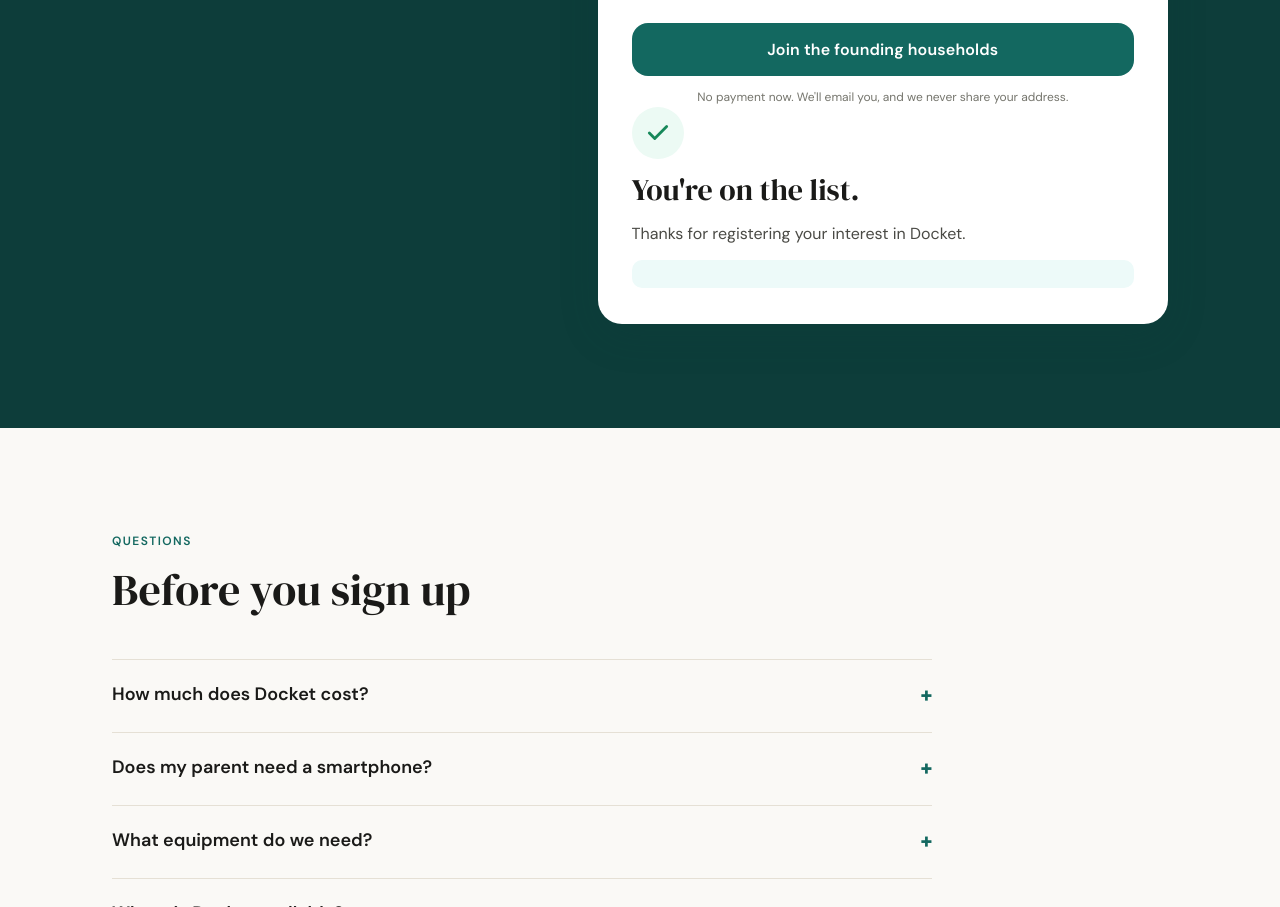
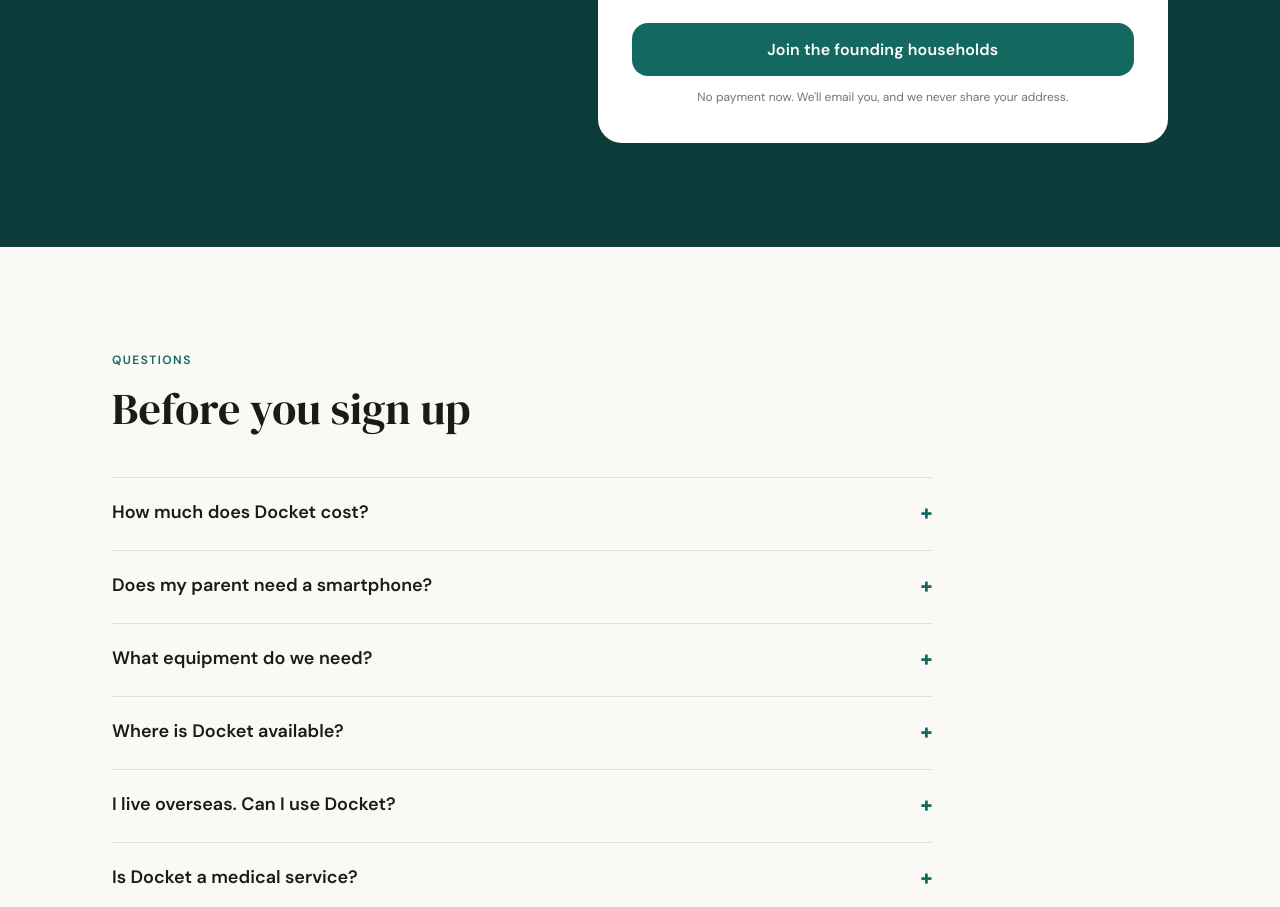
Before and after one commit to darrenrmitchell/docket-site, a plain HTML site: page index.html in a window 1280 px wide. Shown: the part 6435-7342 px from the top of the page. Drawn offline with nearby package versions, Linux system fonts and the light colour scheme.

Commit message:
fix: hidden attribute override on success panel

```diff
--- a/index.html
+++ b/index.html
@@ -348,7 +348,7 @@ legend + .chips, legend + .hint { margin-top: 10px; }
 .submit-row .fine { font-size: 12px; color: var(--ink-light); text-align: center; }
 .btn[disabled] { opacity: .6; cursor: progress; }
 
-.success { display: grid; gap: 14px; text-align: left; }
+.success:not([hidden]) { display: grid; gap: 14px; text-align: left; }
 .success .tick { width: 52px; height: 52px; border-radius: 50%; background: var(--green-soft); display: grid; place-items: center; }
 .success .tick svg { width: 26px; height: 26px; stroke: var(--green); fill: none; stroke-width: 2.6; stroke-linecap: round; stroke-linejoin: round; }
 .success h3 { font-size: 30px; }
```
